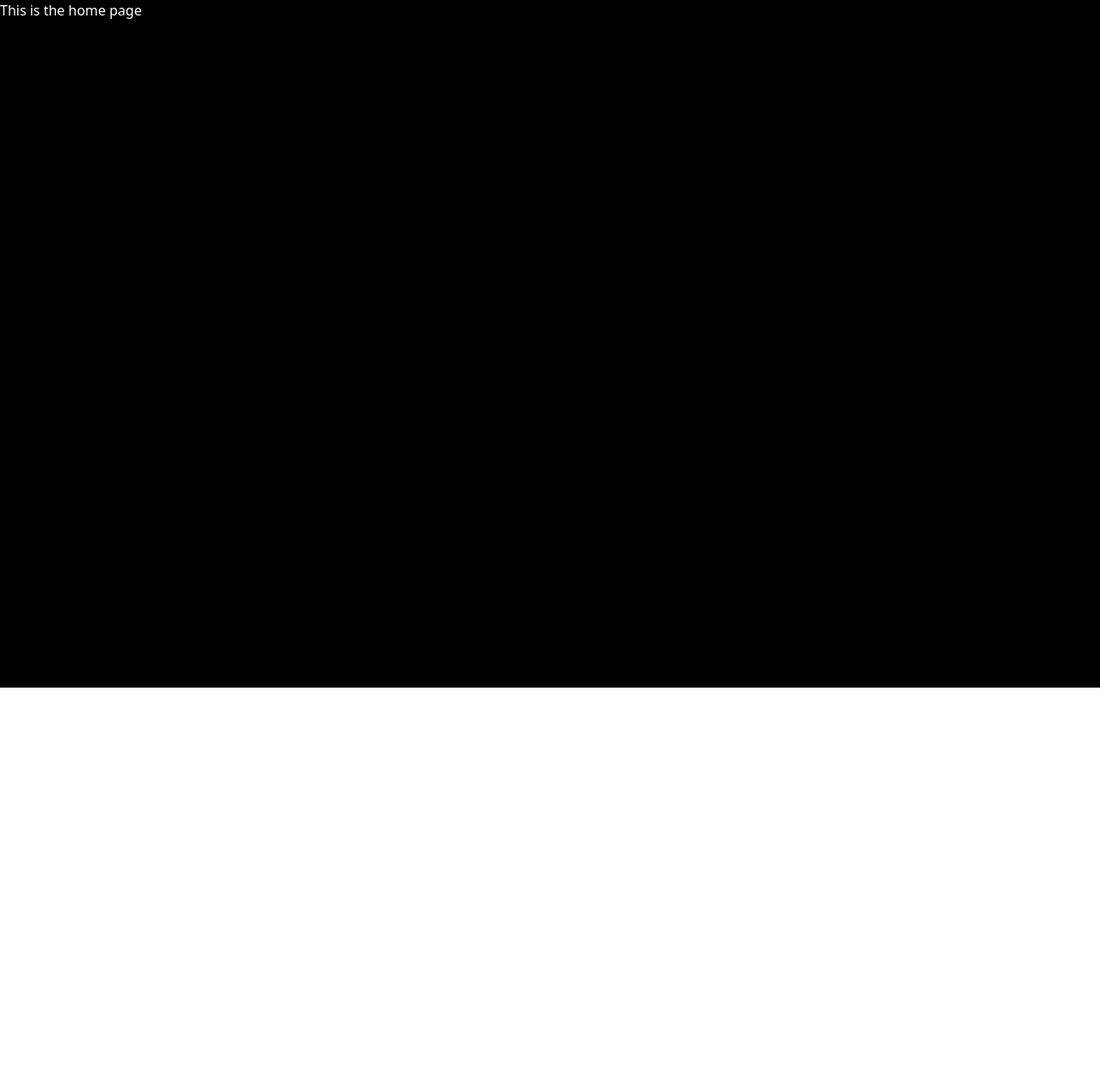
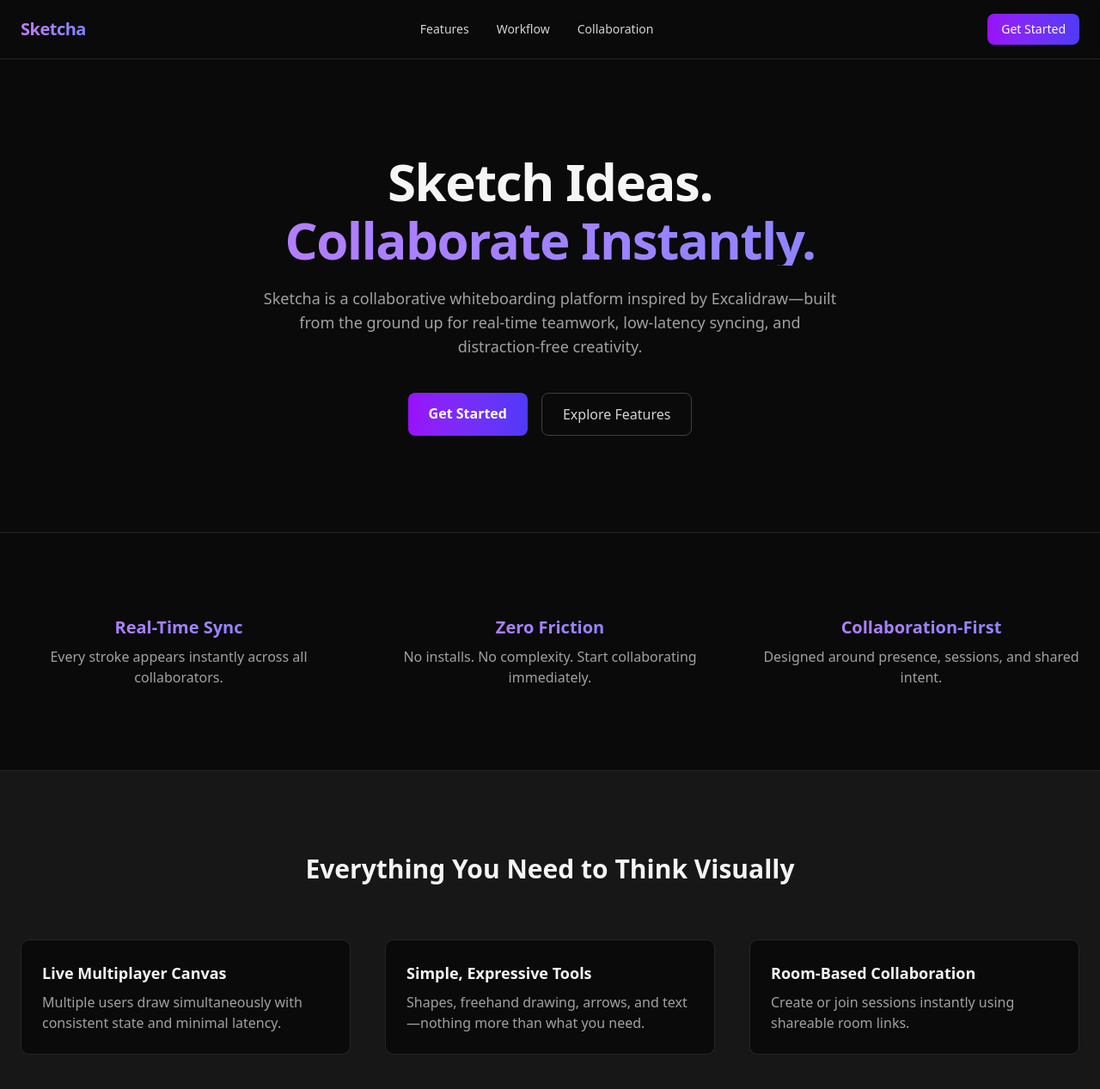
Before and after one commit to Aritra640/Sketcha, a Next.js app in the folder apps/sketcha/: page / in a window 1280 px wide. Shown: the top 1267 px of the page at 86% size. Before the commit the page ends 800 px from the top, so only its background shows below. Built offline with nearby package versions, Linux system fonts and the light colour scheme.

Commit message:
minor changes

```diff
--- a/apps/sketcha/app/page.tsx
+++ b/apps/sketcha/app/page.tsx
@@ -1,7 +1,231 @@
-export default async function Homepage() {
+export default function HomePage() {
   return (
-    <div className="bg-black h-screen w-screen fixed text-white">
-      This is the home page
+    <main className="min-h-screen bg-neutral-950 text-neutral-100">
+      {/* Navbar */}
+      <header className="sticky top-0 z-50 border-b border-neutral-800 bg-neutral-950/80 backdrop-blur">
+        <div className="mx-auto max-w-7xl px-6 py-4 flex items-center justify-between">
+          <h1 className="text-xl font-semibold tracking-tight bg-gradient-to-r from-purple-400 to-indigo-400 bg-clip-text text-transparent">
+            Sketcha
+          </h1>
+
+          <nav className="hidden md:flex items-center gap-8 text-sm text-neutral-300">
+            <a href="#features" className="hover:text-white transition">
+              Features
+            </a>
+            <a href="#workflow" className="hover:text-white transition">
+              Workflow
+            </a>
+            <a href="#collaboration" className="hover:text-white transition">
+              Collaboration
+            </a>
+          </nav>
+
+          <a
+            href="/app"
+            className="rounded-md bg-gradient-to-r from-purple-600 to-indigo-600 px-4 py-2 text-sm font-medium text-white hover:from-purple-500 hover:to-indigo-500 transition"
+          >
+            Get Started
+          </a>
+        </div>
+      </header>
+
+      {/* Hero */}
+      <section className="relative overflow-hidden">
+        <div className="absolute inset-0 -z-10 bg-[radial-gradient(circle_at_top,rgba(168,85,247,0.15),transparent_70%)]" />
+        <div className="mx-auto max-w-7xl px-6 py-28 text-center">
+          <h2 className="text-4xl md:text-6xl font-bold tracking-tight">
+            Sketch Ideas.
+            <span className="block mt-2 bg-gradient-to-r from-purple-400 to-indigo-400 bg-clip-text text-transparent">
+              Collaborate Instantly.
+            </span>
+          </h2>
+
+          <p className="mt-6 max-w-2xl mx-auto text-neutral-400 text-lg">
+            Sketcha is a collaborative whiteboarding platform inspired by
+            Excalidraw—built from the ground up for real-time teamwork,
+            low-latency syncing, and distraction-free creativity.
+          </p>
+
+          <div className="mt-10 flex justify-center gap-4">
+            <a
+              href="/app"
+              className="rounded-md bg-gradient-to-r from-purple-600 to-indigo-600 px-6 py-3 text-base font-semibold text-white hover:from-purple-500 hover:to-indigo-500 transition"
+            >
+              Get Started
+            </a>
+            <a
+              href="#features"
+              className="rounded-md border border-neutral-700 px-6 py-3 text-base font-medium text-neutral-300 hover:border-neutral-500 hover:text-white transition"
+            >
+              Explore Features
+            </a>
+          </div>
+        </div>
+      </section>
+
+      {/* Value Proposition */}
+      <section className="border-t border-neutral-800">
+        <div className="mx-auto max-w-7xl px-6 py-24 grid gap-16 md:grid-cols-3">
+          <ValueStat
+            title="Real-Time Sync"
+            description="Every stroke appears instantly across all collaborators."
+          />
+          <ValueStat
+            title="Zero Friction"
+            description="No installs. No complexity. Start collaborating immediately."
+          />
+          <ValueStat
+            title="Collaboration-First"
+            description="Designed around presence, sessions, and shared intent."
+          />
+        </div>
+      </section>
+
+      {/* Features */}
+      <section id="features" className="border-t border-neutral-800 bg-neutral-900">
+        <div className="mx-auto max-w-7xl px-6 py-24">
+          <h3 className="text-3xl font-semibold text-center">
+            Everything You Need to Think Visually
+          </h3>
+
+          <div className="mt-16 grid gap-10 md:grid-cols-3">
+            <FeatureCard
+              title="Live Multiplayer Canvas"
+              description="Multiple users draw simultaneously with consistent state and minimal latency."
+            />
+            <FeatureCard
+              title="Simple, Expressive Tools"
+              description="Shapes, freehand drawing, arrows, and text—nothing more than what you need."
+            />
+            <FeatureCard
+              title="Room-Based Collaboration"
+              description="Create or join sessions instantly using shareable room links."
+            />
+            <FeatureCard
+              title="Presence Awareness"
+              description="See who is active, where they are working, and what they are doing."
+            />
+            <FeatureCard
+              title="Performance Optimized"
+              description="Engineered to feel responsive even on slower connections."
+            />
+            <FeatureCard
+              title="Minimal UI Philosophy"
+              description="The canvas stays central. The interface stays out of your way."
+            />
+          </div>
+        </div>
+      </section>
+
+      {/* Workflow */}
+      <section id="workflow" className="border-t border-neutral-800">
+        <div className="mx-auto max-w-7xl px-6 py-24 grid md:grid-cols-2 gap-16 items-center">
+          <div>
+            <h3 className="text-3xl font-semibold">
+              A Natural Collaboration Workflow
+            </h3>
+            <p className="mt-4 text-neutral-400 text-lg">
+              Sketcha is designed around how teams actually think—fast ideation,
+              shared context, and continuous feedback.
+            </p>
+
+            <ol className="mt-8 space-y-4 text-neutral-300">
+              <li>1. Create a room</li>
+              <li>2. Share the link</li>
+              <li>3. Sketch together in real time</li>
+              <li>4. Iterate and refine ideas instantly</li>
+            </ol>
+          </div>
+
+          <div className="rounded-xl border border-neutral-800 bg-gradient-to-br from-purple-950/60 to-neutral-900 p-10">
+            <p className="text-neutral-300">
+              “The goal is not just drawing—it’s shared understanding.”
+            </p>
+            <p className="mt-4 text-sm text-neutral-500">
+              — Sketcha Design Philosophy
+            </p>
+          </div>
+        </div>
+      </section>
+
+      {/* Collaboration */}
+      <section
+        id="collaboration"
+        className="border-t border-neutral-800 bg-neutral-900"
+      >
+        <div className="mx-auto max-w-7xl px-6 py-24 text-center">
+          <h3 className="text-3xl font-semibold">
+            Built for Teams, Classrooms, and Creators
+          </h3>
+          <p className="mt-6 max-w-2xl mx-auto text-neutral-400 text-lg">
+            Whether you are designing systems, teaching concepts, or brainstorming
+            product ideas, Sketcha keeps everyone aligned in the same visual space.
+          </p>
+        </div>
+      </section>
+
+      {/* Final CTA */}
+      <section className="border-t border-neutral-800">
+        <div className="mx-auto max-w-7xl px-6 py-24 text-center">
+          <h3 className="text-4xl font-bold">
+            Start Collaborating in Seconds
+          </h3>
+          <p className="mt-6 text-neutral-400 text-lg">
+            No setup. No friction. Just open a canvas and think together.
+          </p>
+
+          <div className="mt-10">
+            <a
+              href="/app"
+              className="inline-flex items-center justify-center rounded-md bg-gradient-to-r from-purple-600 to-indigo-600 px-8 py-4 text-lg font-semibold text-white hover:from-purple-500 hover:to-indigo-500 transition"
+            >
+              Get Started with Sketcha
+            </a>
+          </div>
+        </div>
+      </section>
+
+      {/* Footer */}
+      <footer className="border-t border-neutral-800">
+        <div className="mx-auto max-w-7xl px-6 py-10 flex flex-col md:flex-row items-center justify-between gap-4 text-sm text-neutral-400">
+          <span>© {new Date().getFullYear()} Sketcha</span>
+          <span>Collaborate. Sketch. Create.</span>
+        </div>
+      </footer>
+    </main>
+  );
+}
+
+/* Components */
+
+function FeatureCard({
+  title,
+  description,
+}: {
+  title: string;
+  description: string;
+}) {
+  return (
+    <div className="rounded-lg border border-neutral-800 bg-neutral-950 p-6">
+      <h4 className="text-lg font-semibold">{title}</h4>
+      <p className="mt-2 text-neutral-400">{description}</p>
     </div>
   );
 }
+
+function ValueStat({
+  title,
+  description,
+}: {
+  title: string;
+  description: string;
+}) {
+  return (
+    <div className="text-center">
+      <h4 className="text-xl font-semibold bg-gradient-to-r from-purple-400 to-indigo-400 bg-clip-text text-transparent">
+        {title}
+      </h4>
+      <p className="mt-2 text-neutral-400">{description}</p>
+    </div>
+  );
+}
```
